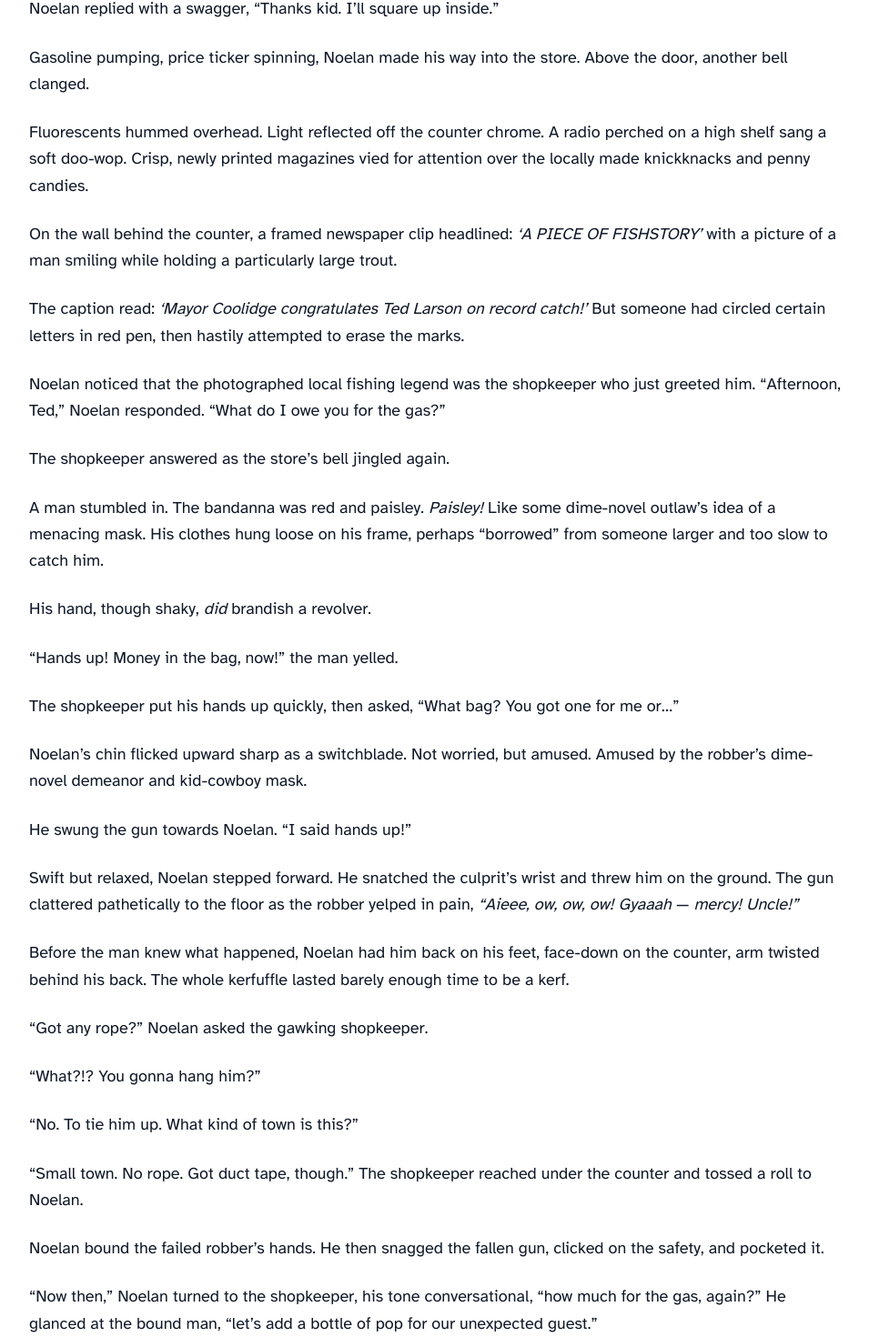
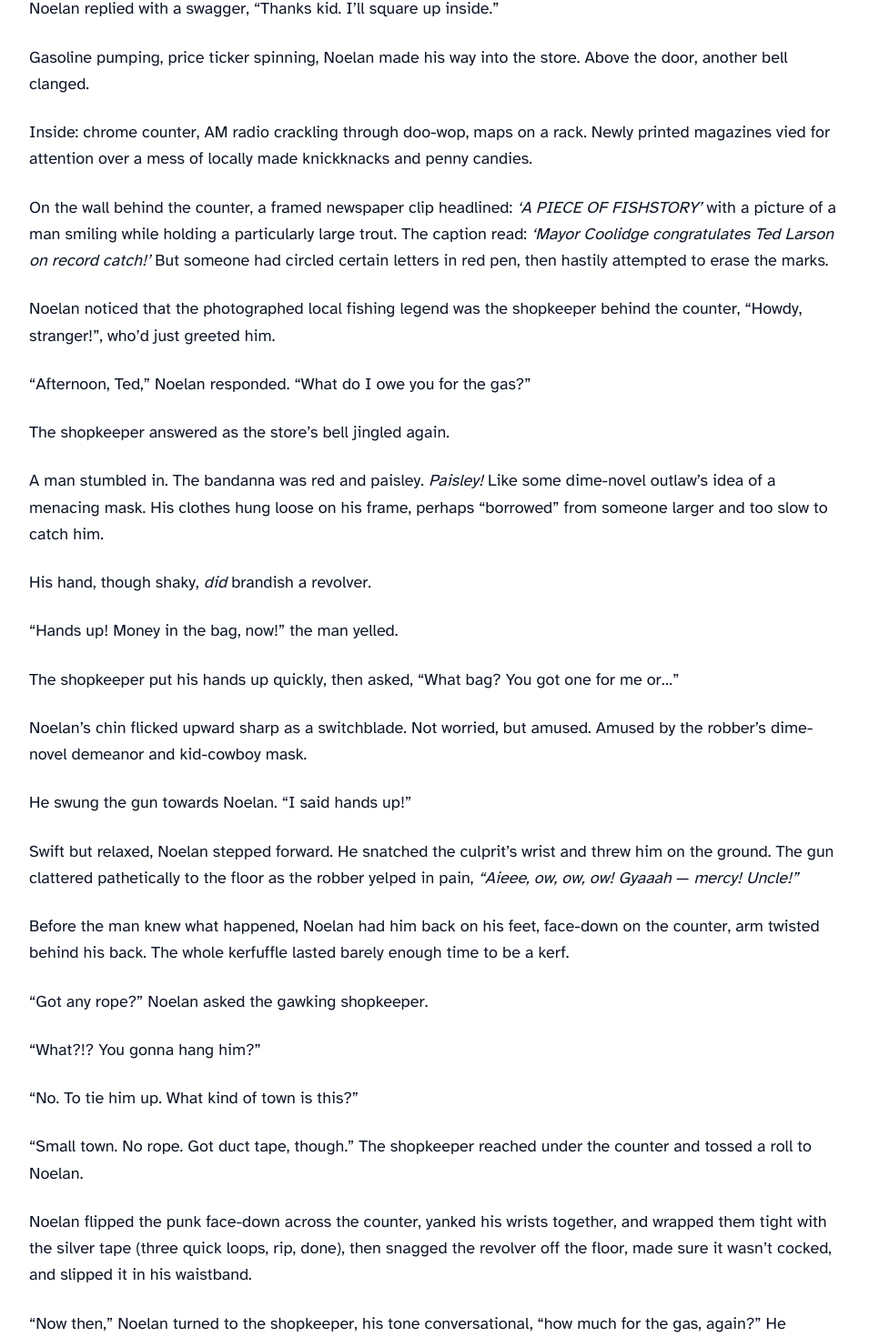
Before and after one commit to Skipity/v0-plum-candy-website, a SvelteKit app: page /plum-candy in a window 1280 px wide. Shown: the part 3713-5183 px from the top of the page at 91% size, without its empty margins (160-1115 px from the left). Built offline with nearby package versions, Linux system fonts and the light colour scheme.

Commit message:
Updated book club guide

```diff
--- a/src/routes/plum-candy/+page.svelte
+++ b/src/routes/plum-candy/+page.svelte
@@ -183,7 +183,7 @@
           <p>
             The car roared upward, climbing, revving, straining against that
             relentless slope, kept pushing, onward! it toiled and battled
-            against cruel twists and deaddrop turns, onward!
+            against cruel twists and dead-drop turns, onward!
           </p>
 
           <p>
@@ -230,7 +230,9 @@
             The attendant nodded a greeting. “Good afternoon, sir. Fill ’er up?”
           </p>
 
-          <p>The sign above the pump read <em>‘REGULAR 27¢/GAL’</em></p>
+          <p>
+            The sign above the pump read <em>‘REGULAR 27¢/GAL’</em>
+          </p>
 
           <p>
             Noelan replied with a swagger, “Thanks kid. I’ll square up inside.”
@@ -242,29 +244,30 @@
           </p>
 
           <p>
-            Fluorescents hummed overhead. Light reflected off the counter
-            chrome. A radio perched on a high shelf sang a soft doo-wop. Crisp,
-            newly printed magazines vied for attention over the locally made
-            knickknacks and penny candies.
+            Inside: chrome counter, AM radio crackling through doo-wop, maps on
+            a rack. Newly printed magazines vied for attention over a mess of
+            locally made knickknacks and penny candies.
           </p>
 
           <p>
             On the wall behind the counter, a framed newspaper clip headlined: <em
               >‘A PIECE OF FISHSTORY’</em
-            > with a picture of a man smiling while holding a particularly large trout.
-          </p>
-
-          <p>
-            The caption read: <em
-              >‘Mayor Coolidge congratulates Ted Larson on record catch!’</em
-            > But someone had circled certain letters in red pen, then hastily attempted
+            >
+            with a picture of a man smiling while holding a particularly large
+            trout. The caption read:
+            <em>‘Mayor Coolidge congratulates Ted Larson on record catch!’</em> But
+            someone had circled certain letters in red pen, then hastily attempted
             to erase the marks.
           </p>
 
           <p>
             Noelan noticed that the photographed local fishing legend was the
-            shopkeeper who just greeted him. “Afternoon, Ted,” Noelan responded.
-            “What do I owe you for the gas?”
+            shopkeeper behind the counter, “Howdy, stranger!”, who’d just
+            greeted him.
+          </p>
+
+          <p>
+            “Afternoon, Ted,” Noelan responded. “What do I owe you for the gas?”
           </p>
 
           <p>The shopkeeper answered as the store’s bell jingled again.</p>
@@ -277,7 +280,9 @@
             to catch him.
           </p>
 
-          <p>His hand, though shaky, <em>did</em> brandish a revolver.</p>
+          <p>
+            His hand, though shaky, <em>did</em> brandish a revolver.
+          </p>
 
           <p>“Hands up! Money in the bag, now!” the man yelled.</p>
 
@@ -321,8 +326,10 @@
           </p>
 
           <p>
-            Noelan bound the failed robber’s hands. He then snagged the fallen
-            gun, clicked on the safety, and pocketed it.
+            Noelan flipped the punk face-down across the counter, yanked his
+            wrists together, and wrapped them tight with the silver tape (three
+            quick loops, rip, done), then snagged the revolver off the floor,
+            made sure it wasn’t cocked, and slipped it in his waistband.
           </p>
 
           <p>
@@ -433,8 +440,13 @@
           </p>
 
           <p>
-            Noelan pulled the car up to a charming two-story building, its
-            rustic face a warm welcome to weary travelers.
+            Noelan pulled the car into the long driveway when he found the sign
+            and drove on until he saw it.
+          </p>
+
+          <p>
+            The Pine Ridge Inn: two stories of raw pine stacked like a lumber
+            baron’s after-hours binge.
           </p>
 
           <p>
@@ -448,24 +460,18 @@
           </p>
 
           <p>
-            Noelan stepped out and the autumn breeze wafted through the air,
-            rustling the trees that lined the street.
+            Noelan stepped out. The crunch of leaves under boots punctuated an
+            eerie stillness that blanketed Pine Ridge. Rolling up, the Inn’s
+            silhouette had loomed frontier-old, but up close, with the logs
+            still bleeding sap, the sniff said otherwise.
           </p>
 
           <p>
-            The Pine Ridge Inn: three stories of raw pine stacked like a lumber
-            baron’s after-hours binge. Rolling up, its silhouette had loomed
-            frontier-old, but now, the corners still bleeding sap, the sniff
-            said otherwise.
-          </p>
-
-          <p>
-            The crunch of leaves under boots punctuated the eerie stillness that
-            blanketed Pine Ridge. As he stepped inside, the scent of wood polish
-            and something floral greeted him. Behind a counter stood a man in
-            his mid-forties, his friendly face creased with laugh lines that
-            spoke of a life well-lived. Despite his genial appearance, Noelan
-            noted the man’s broad shoulders and the hint of muscle beneath his
+            Inside felt warm and cozy: a fire going, wood polish, something
+            floral like lilac... maybe. Behind a counter stood a man in his
+            mid-forties, his friendly face creased with laugh lines that spoke
+            of a life well-lived. Despite his genial appearance, Noelan noted
+            the man’s broad shoulders and the hint of muscle beneath his
             rolled-up sleeves.
           </p>
 
@@ -583,8 +589,8 @@
           </p>
 
           <p>
-            Relief softened Bennet’s face. Bound hands rose hopeful, pathetic
-            but hopeful. “Then... can I make tracks?”
+            Relief softened Bennet’s face. Hands (still bound behind his back)
+            rose hopeful, pathetic but hopeful. “Then... can I make tracks?”
           </p>
 
           <p>
@@ -621,8 +627,8 @@
           <p>
             “Where does your broad live?” Noelan said slowly, enunciating every
             word, like he was talking to a slow child, or a sputtering suspect.
-            “We’re going to help out with your... about-to-be-kidnapped-princess
-            problem.”
+            “We’re going to help out with your...
+            about-to-be-kidnapped-princess-problem.”
           </p>
 
           <p>
@@ -634,9 +640,8 @@
           </p>
 
           <p>
-            He slumped back in his seat, “Bang a right at the next corner.”
-            Despite the chill, sweat was beading Bennet’s brow in the rearview
-            mirror.
+            He slumped back in his seat, “Hang a left up past them elk, over
+            there.” Despite the chill, sweat was beading Bennet’s brow.
           </p>
         </div>
       </div>
```
Also changed, not shown: 1 other file (tests, documents, lock files or other folders).
